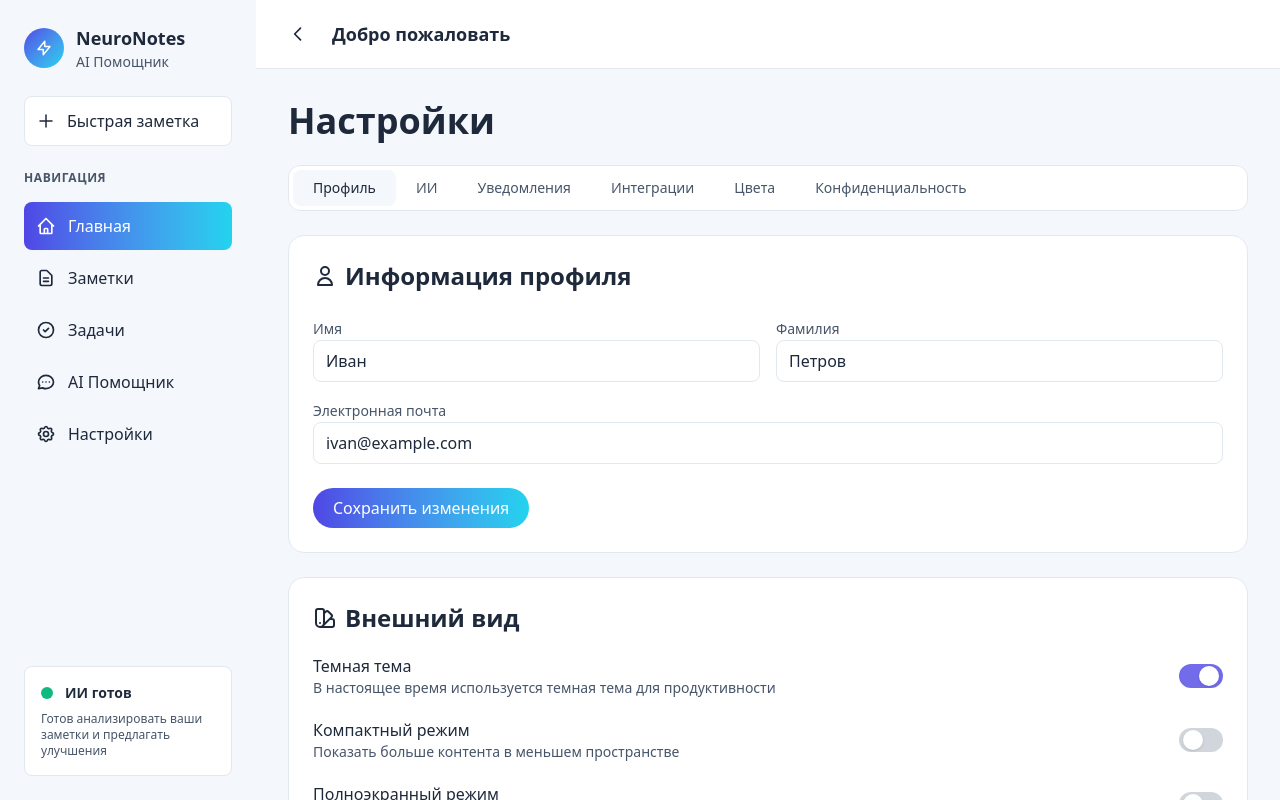
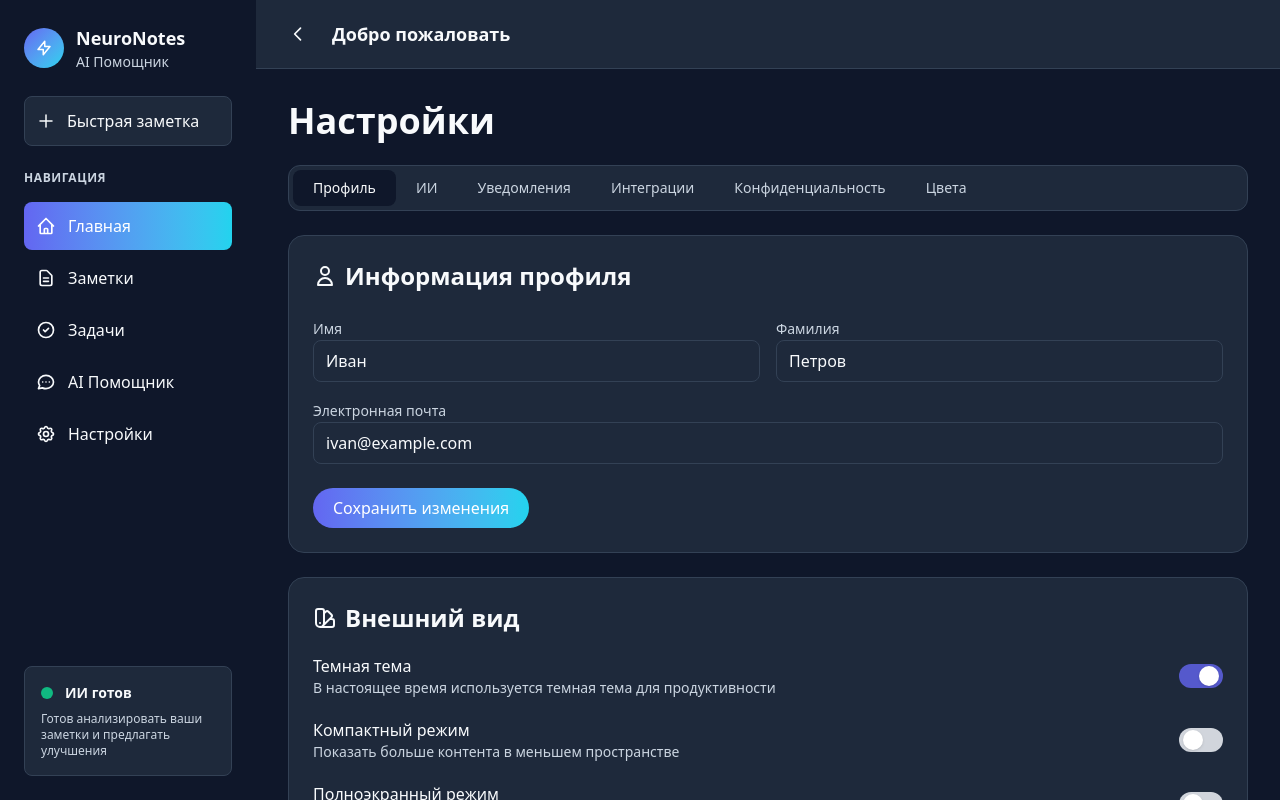
Before and after one commit to foxnaim/NeuroNotes, a Next.js app: page /settings in a window 1280 px wide. Built offline with nearby package versions, Linux system fonts and the light colour scheme.

Commit message:
settings: добавлены пресеты тем и редактор цветов с сохранением в localStorage

```diff
--- a/src/app/globals.css
+++ b/src/app/globals.css
@@ -12,44 +12,3 @@
   --color-warning: #F59E0B;
   --color-error: #EF4444;
 }
-
-/* Theme presets - override CSS variables on root element via class */
-.theme-dark {
-  --color-background: #0F172A;
-  --color-surface: #1E293B;
-  --color-text-primary: #F8FAFC;
-  --color-text-secondary: #94A3B8;
-  --color-primary: #6366F1;
-  --color-secondary: #22D3EE;
-  --color-border: #334155;
-}
-
-.theme-light-neuro {
-  --color-background: #F4F7FB;
-  --color-surface: #FFFFFF;
-  --color-text-primary: #1E293B;
-  --color-text-secondary: #475569;
-  --color-primary: #4F46E5;
-  --color-secondary: #22D3EE;
-  --color-border: #E2E8F0;
-}
-
-.theme-purple-pink {
-  --color-background: #FDF4FF;
-  --color-surface: #FFFFFF;
-  --color-text-primary: #2D0B4E;
-  --color-text-secondary: #6B7280;
-  --color-primary: #C026D3;
-  --color-secondary: #F472B6;
-  --color-border: #F3E8FF;
-}
-
-.theme-teal-blue {
-  --color-background: #ECFEFF;
-  --color-surface: #FFFFFF;
-  --color-text-primary: #0F172A;
-  --color-text-secondary: #334155;
-  --color-primary: #0891B2;
-  --color-secondary: #38BDF8;
-  --color-border: #BAE6FD;
-}
--- a/src/app/settings/SettingsClient.tsx
+++ b/src/app/settings/SettingsClient.tsx
@@ -10,8 +10,8 @@ const tabs: { key: TabKey; label: string }[] = [
   { key: 'ai', label: 'ИИ' },
   { key: 'notifications', label: 'Уведомления' },
   { key: 'integrations', label: 'Интеграции' },
+  { key: 'privacy', label: 'Конфиденциальность' },
   { key: 'colors', label: 'Цвета' },
-  { key: 'privacy', label: 'Конфиденциальность' },
 ];
 
 function TabBar({ active, onChange }: { active: TabKey; onChange: (t: TabKey) => void }) {
@@ -35,16 +35,64 @@ function TabBar({ active, onChange }: { active: TabKey; onChange: (t: TabKey) =>
 export default function SettingsClient() {
   const [active, setActive] = useState<TabKey>('profile');
   const [isFullscreen, setIsFullscreen] = useState<boolean>(false);
-  const [theme, setTheme] = useState<string>(() => typeof window !== 'undefined' ? (localStorage.getItem('nn-theme') || 'theme-light-neuro') : 'theme-light-neuro');
-  const [custom, setCustom] = useState({
-    background: '',
-    textPrimary: '',
-    textSecondary: '',
-    surface: '',
-    primary: '',
-    secondary: '',
-    border: ''
-  });
+  const [themeName, setThemeName] = useState<string>('dark');
+  const [customColors, setCustomColors] = useState<Record<string, string>>({});
+
+  const presets: Record<string, Record<string, string>> = {
+    dark: {
+      background: '#0F172A',
+      textPrimary: '#F8FAFC',
+      textSecondary: '#CBD5E1',
+      surface: '#1E293B',
+      primary: '#6366F1',
+      secondary: '#22D3EE',
+      border: '#334155',
+    },
+    light: {
+      background: '#F4F7FB',
+      textPrimary: '#1E293B',
+      textSecondary: '#475569',
+      surface: '#FFFFFF',
+      primary: '#4F46E5',
+      secondary: '#22D3EE',
+      border: '#E2E8F0',
+    },
+    purplePink: {
+      background: '#FDF4FF',
+      textPrimary: '#2D0B4E',
+      textSecondary: '#6B21A8',
+      surface: '#FFFFFF',
+      primary: '#C026D3',
+      secondary: '#F472B6',
+      border: '#F3E8FF',
+    },
+    cyanBlue: {
+      background: '#ECFEFF',
+      textPrimary: '#0F172A',
+      textSecondary: '#334155',
+      surface: '#FFFFFF',
+      primary: '#0891B2',
+      secondary: '#38BDF8',
+      border: '#BAE6FD',
+    },
+  };
+
+  const applyTheme = (colors: Record<string, string>) => {
+    const root = document.documentElement;
+    root.style.setProperty('--color-background', colors.background);
+    root.style.setProperty('--color-text-primary', colors.textPrimary);
+    root.style.setProperty('--color-text-secondary', colors.textSecondary);
+    root.style.setProperty('--color-surface', colors.surface);
+    root.style.setProperty('--color-primary', colors.primary);
+    root.style.setProperty('--color-secondary', colors.secondary);
+    root.style.setProperty('--color-border', colors.border);
+  };
+
+  const saveTheme = (name: string, colors: Record<string, string>) => {
+    try {
+      localStorage.setItem('nn-theme', JSON.stringify({ name, colors }));
+    } catch {}
+  };
 
   useEffect(() => {
     const handler = () => setIsFullscreen(Boolean(document.fullscreenElement));
@@ -54,38 +102,23 @@ export default function SettingsClient() {
   }, []);
 
   useEffect(() => {
-    // apply theme class on <html>
-    if (typeof document !== 'undefined') {
-      const html = document.documentElement;
-      html.classList.remove('theme-dark','theme-light-neuro','theme-purple-pink','theme-teal-blue');
-      html.classList.add(theme);
-      localStorage.setItem('nn-theme', theme);
+    try {
+      const raw = localStorage.getItem('nn-theme');
+      if (raw) {
+        const parsed = JSON.parse(raw);
+        setThemeName(parsed.name);
+        setCustomColors(parsed.colors || {});
+        applyTheme(parsed.colors);
+      } else {
+        // default to dark
+        setThemeName('dark');
+        applyTheme(presets.dark);
+        saveTheme('dark', presets.dark);
+      }
+    } catch {
+      // ignore
     }
-  }, [theme]);
-
-  useEffect(() => {
-    // apply custom overrides
-    if (typeof document !== 'undefined') {
-      const s = document.documentElement.style as CSSStyleDeclaration & Record<string,string>;
-      if (custom.background) s.setProperty('--color-background', custom.background);
-      if (custom.surface) s.setProperty('--color-surface', custom.surface);
-      if (custom.textPrimary) s.setProperty('--color-text-primary', custom.textPrimary);
-      if (custom.textSecondary) s.setProperty('--color-text-secondary', custom.textSecondary);
-      if (custom.primary) s.setProperty('--color-primary', custom.primary);
-      if (custom.secondary) s.setProperty('--color-secondary', custom.secondary);
-      if (custom.border) s.setProperty('--color-border', custom.border);
-      localStorage.setItem('nn-theme-custom', JSON.stringify(custom));
-    }
-  }, [custom]);
-
-  useEffect(() => {
-    // load custom on mount
-    if (typeof window !== 'undefined') {
-      const saved = localStorage.getItem('nn-theme-custom');
-      if (saved) {
-        try { setCustom(JSON.parse(saved)); } catch {}
-      }
-    }
+    // eslint-disable-next-line react-hooks/exhaustive-deps
   }, []);
 
   const toggleFullscreen = async () => {
@@ -154,36 +187,6 @@ export default function SettingsClient() {
         </section>
       )}
 
-      {active === 'colors' && (
-        <section className="bg-surface border border-border rounded-2xl p-4 sm:p-6 space-y-6">
-          <h2 className="text-2xl font-semibold text-text-primary flex items-center gap-2"><HiOutlineColorSwatch /> Цветовые темы</h2>
-
-          <div className="grid grid-cols-1 md:grid-cols-2 gap-4">
-            <PresetCard name="Тёмная (по умолчанию)" className="theme-dark" active={theme==='theme-dark'} onSelect={() => setTheme('theme-dark')} />
-            <PresetCard name="Светлая нейроморфная" className="theme-light-neuro" active={theme==='theme-light-neuro'} onSelect={() => setTheme('theme-light-neuro')} />
-            <PresetCard name="Фиолетово-розовая" className="theme-purple-pink" active={theme==='theme-purple-pink'} onSelect={() => setTheme('theme-purple-pink')} />
-            <PresetCard name="Бирюзово-синяя" className="theme-teal-blue" active={theme==='theme-teal-blue'} onSelect={() => setTheme('theme-teal-blue')} />
-          </div>
-
-          <div className="pt-2 space-y-3">
-            <h3 className="text-lg font-semibold text-text-primary">Своя тема</h3>
-            <div className="grid grid-cols-1 sm:grid-cols-2 md:grid-cols-3 gap-3">
-              <ColorInput label="Фон" value={custom.background} onChange={(v)=>setCustom({ ...custom, background: v })} />
-              <ColorInput label="Поверхность" value={custom.surface} onChange={(v)=>setCustom({ ...custom, surface: v })} />
-              <ColorInput label="Текст (основной)" value={custom.textPrimary} onChange={(v)=>setCustom({ ...custom, textPrimary: v })} />
-              <ColorInput label="Текст (вторичный)" value={custom.textSecondary} onChange={(v)=>setCustom({ ...custom, textSecondary: v })} />
-              <ColorInput label="Primary" value={custom.primary} onChange={(v)=>setCustom({ ...custom, primary: v })} />
-              <ColorInput label="Secondary" value={custom.secondary} onChange={(v)=>setCustom({ ...custom, secondary: v })} />
-              <ColorInput label="Граница" value={custom.border} onChange={(v)=>setCustom({ ...custom, border: v })} />
-            </div>
-            <div className="flex gap-3">
-              <button className="bg-surface border border-border rounded-full px-4 py-2" onClick={()=>{ setCustom({ background:'', textPrimary:'', textSecondary:'', surface:'', primary:'', secondary:'', border:'' }); localStorage.removeItem('nn-theme-custom'); }}>Сбросить кастомизацию</button>
-              <button className="bg-gradient-to-r from-primary to-secondary text-white rounded-full px-5 py-2" onClick={()=>{ /* значения уже сохранены в useEffect */ }}>Сохранить</button>
-            </div>
-          </div>
-        </section>
-      )}
-
       {active === 'notifications' && (
         <section className="bg-surface border border-border rounded-2xl p-4 sm:p-6 space-y-5">
           <h2 className="text-2xl font-semibold text-text-primary flex items-center gap-2"><HiOutlineBell /> Настройки уведомлений</h2>
@@ -217,6 +220,84 @@ export default function SettingsClient() {
           <div className="bg-background border border-border rounded-xl p-4 text-text-secondary">
             Ваши заметки и задачи обрабатываются безопасно и хранятся с end-to-end шифрованием. Анализ ИИ происходит
             в изолированных средах, и ваши данные никогда не передаются третьим лицам без вашего явного согласия.
+          </div>
+        </section>
+      )}
+
+      {active === 'colors' && (
+        <section className="bg-surface border border-border rounded-2xl p-4 sm:p-6 space-y-6">
+          <h2 className="text-2xl font-semibold text-text-primary flex items-center gap-2"><HiOutlineColorSwatch /> Цветовые темы</h2>
+          <div className="space-y-3">
+            <div className="text-text-secondary text-sm">Предустановленные темы</div>
+            <div className="grid grid-cols-1 sm:grid-cols-2 lg:grid-cols-4 gap-3">
+              {[
+                { key: 'dark', label: 'Тёмная' },
+                { key: 'light', label: 'Светлая нейроморфная' },
+                { key: 'purplePink', label: 'Фиолетово-розовая' },
+                { key: 'cyanBlue', label: 'Бирюзово-синяя' },
+              ].map((p) => (
+                <button
+                  key={p.key}
+                  className={`text-left bg-background border border-border rounded-xl p-4 hover:bg-gray-50 transition-colors ${themeName===p.key ? 'ring-2 ring-primary' : ''}`}
+                  onClick={() => {
+                    const colors = presets[p.key];
+                    setThemeName(p.key);
+                    setCustomColors(colors);
+                    applyTheme(colors);
+                    saveTheme(p.key, colors);
+                  }}
+                >
+                  <div className="text-text-primary font-medium mb-2">{p.label}</div>
+                  <div className="flex items-center gap-2">
+                    {Object.values(presets[p.key]).slice(0,6).map((c, i) => (
+                      <span key={i} className="h-5 w-5 rounded-full border" style={{ backgroundColor: c }} />
+                    ))}
+                  </div>
+                </button>
+              ))}
+            </div>
+          </div>
+
+          <div className="space-y-3">
+            <div className="text-text-secondary text-sm">Кастомные цвета</div>
+            <div className="grid grid-cols-1 sm:grid-cols-2 lg:grid-cols-3 gap-3">
+              {[
+                { key: 'background', label: 'Фон (bg)' },
+                { key: 'textPrimary', label: 'Текст основной' },
+                { key: 'textSecondary', label: 'Текст вторичный' },
+                { key: 'surface', label: 'Поверхность (cards)' },
+                { key: 'primary', label: 'Primary' },
+                { key: 'secondary', label: 'Secondary' },
+                { key: 'border', label: 'Границы' },
+              ].map((f) => (
+                <label key={f.key} className="flex items-center justify-between bg-background border border-border rounded-lg p-3">
+                  <span className="text-text-primary text-sm">{f.label}</span>
+                  <input
+                    type="color"
+                    value={customColors[f.key] || '#ffffff'}
+                    onChange={(e) => {
+                      const next = { ...customColors, [f.key]: e.target.value };
+                      setCustomColors(next);
+                      applyTheme(next);
+                    }}
+                  />
+                </label>
+              ))}
+            </div>
+            <div className="flex items-center gap-3">
+              <button
+                className="bg-gradient-to-r from-primary to-secondary text-white rounded-full px-5 py-2"
+                onClick={() => { saveTheme('custom', customColors); setThemeName('custom'); }}
+              >
+                Сохранить тему
+              </button>
+              <button
+                className="bg-surface border border-border rounded-full px-5 py-2"
+                onClick={() => { const colors = presets.dark; setThemeName('dark'); setCustomColors(colors); applyTheme(colors); saveTheme('dark', colors); }}
+              >
+                Сбросить к тёмной
+              </button>
+            </div>
           </div>
         </section>
       )}
@@ -267,31 +348,3 @@ function IntegrationRow({ name, desc, action, active }: { name: string; desc: st
     </div>
   );
 }
-
-function PresetCard({ name, className, active, onSelect }: { name: string; className: string; active?: boolean; onSelect: () => void }) {
-  return (
-    <button onClick={onSelect} className={`text-left rounded-2xl border ${active ? 'border-primary' : 'border-border'} p-4 transition-shadow hover:shadow-sm`}>
-      <div className={`${className} rounded-lg p-3 border border-border`}>
-        <div className="flex gap-2">
-          <div className="h-8 w-8 rounded bg-[var(--color-background)] border border-border" />
-          <div className="h-8 w-8 rounded bg-[var(--color-surface)] border border-border" />
-          <div className="h-8 w-8 rounded bg-[var(--color-primary)]" />
-          <div className="h-8 w-8 rounded bg-[var(--color-secondary)]" />
-          <div className="h-8 w-8 rounded bg-[var(--color-text-primary)]" />
-        </div>
-      </div>
-      <div className="mt-2 text-text-primary font-medium">{name}</div>
-      {active && <div className="text-xs text-success mt-1">Активная</div>}
-    </button>
-  );
-}
-
-function ColorInput({ label, value, onChange }: { label: string; value: string; onChange: (v: string) => void }) {
-  return (
-    <label className="text-sm text-text-secondary flex items-center gap-2">
-      <span className="w-40">{label}</span>
-      <input type="color" className="h-9 w-12 p-0 bg-transparent" value={value || '#ffffff'} onChange={(e)=>onChange(e.target.value)} />
-      <input className="flex-1 h-10 bg-surface border border-border rounded-lg px-2 text-text-primary" placeholder="#RRGGBB" value={value} onChange={(e)=>onChange(e.target.value)} />
-    </label>
-  );
-}
```
